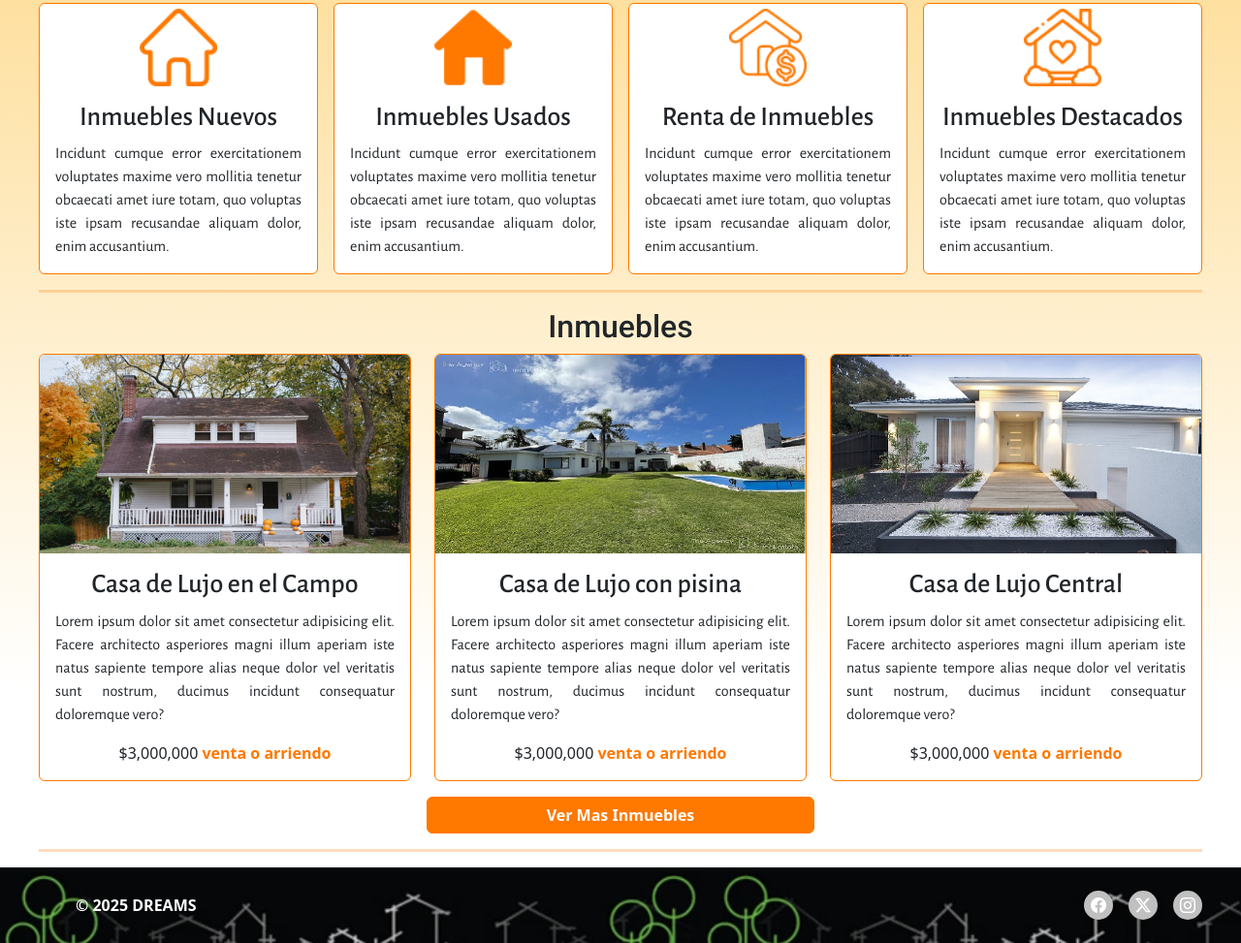
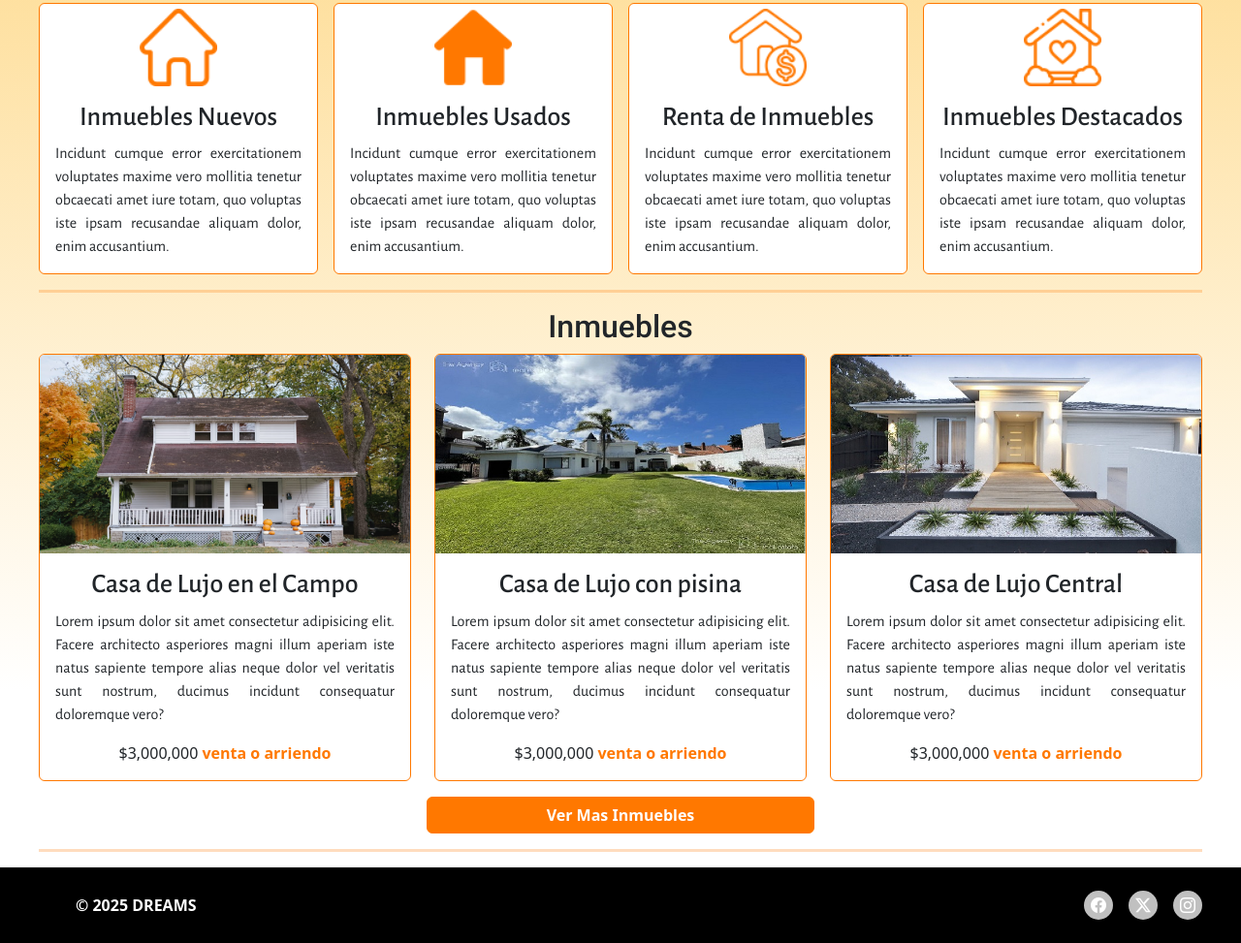
Before and after one commit to Hunt-007/dreams, a plain HTML site: page index.html in a window 1280 px wide. Shown: the part 898-1871 px from the top of the page at 97% size. Drawn offline with nearby package versions, Linux system fonts and the light colour scheme.

Commit message:
footer dos

```diff
--- a/styles/styles2.css
+++ b/styles/styles2.css
@@ -226,7 +226,7 @@ hr{
 /*footer*/
 
 footer{
-    background-image: url(../assets/pie.PNG);
+    /*background-image: url(../assets/pie.PNG);*/
     background-color: black;
 }
 
```
